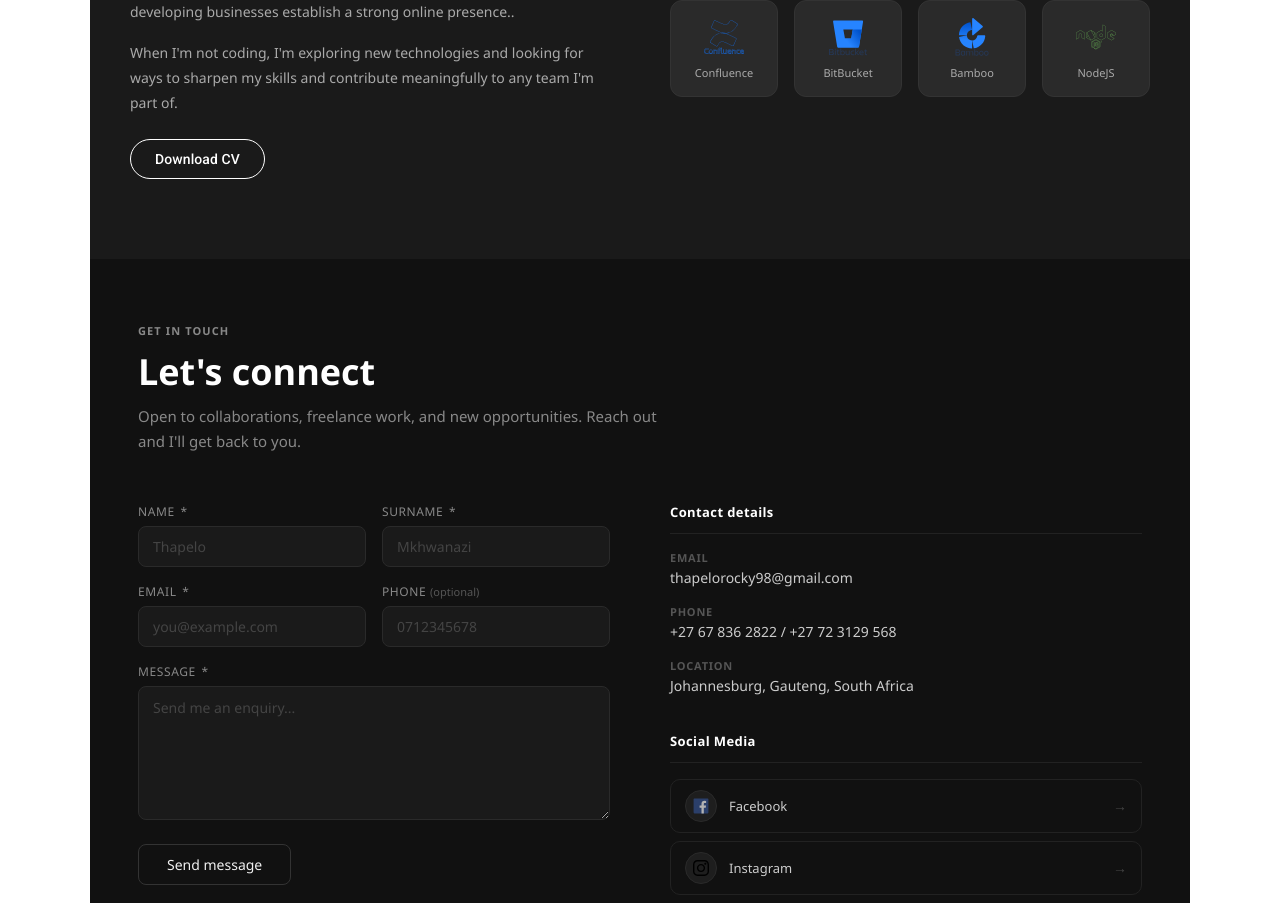
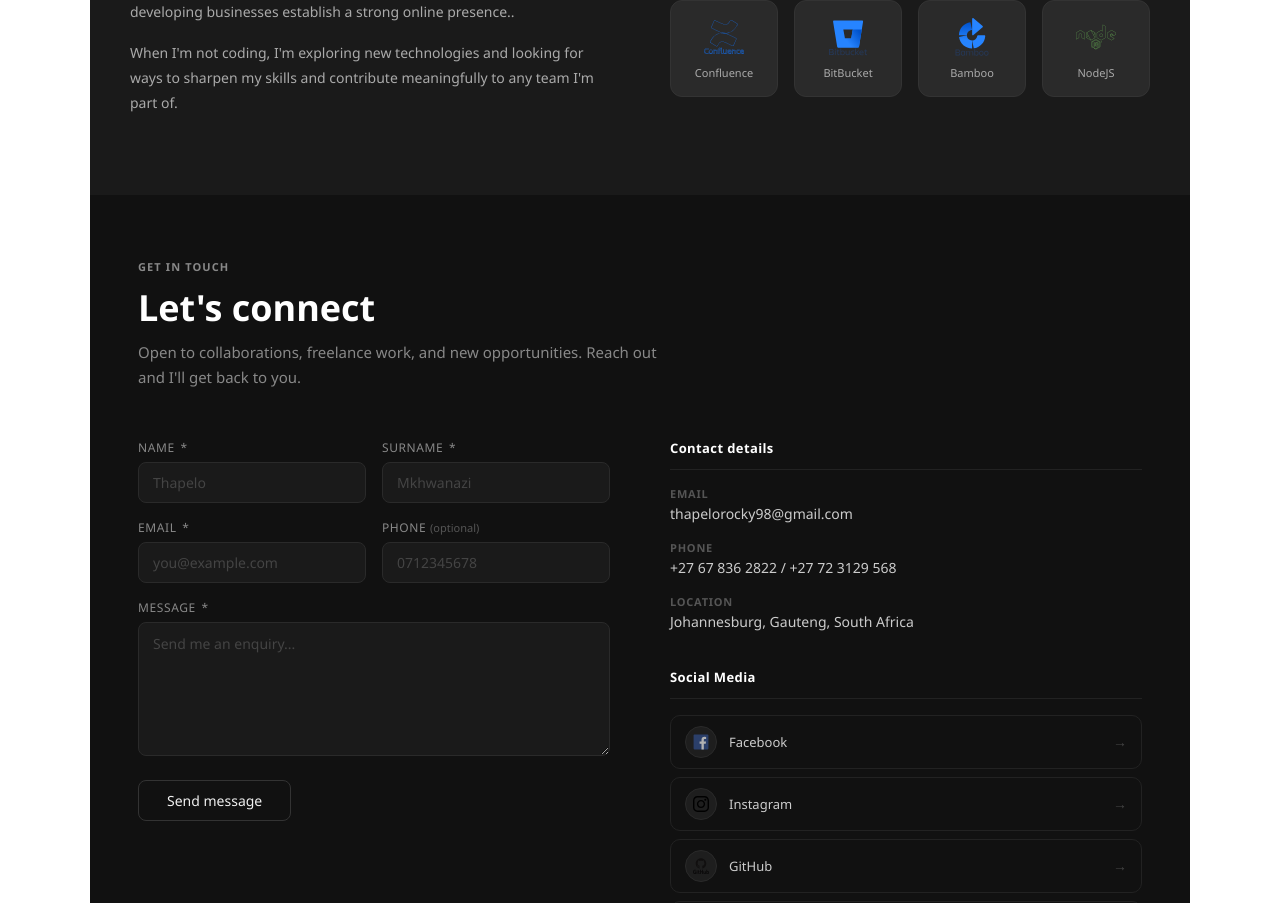
Before and after one commit to thapelorockymkhwanazi980212/thapelo-portfolio, an Angular app: page / in a window 1280 px wide. Shown: the part 858-1761 px from the top of the page. Built offline with nearby package versions, Linux system fonts and the light colour scheme.

Commit message:
Commenting out the Download CV button

```diff
--- a/src/app/components/about/about.component.html
+++ b/src/app/components/about/about.component.html
@@ -23,10 +23,10 @@
       to sharpen my skills and contribute meaningfully to any team I'm part of.
     </p>
 
-    <a href="assets/Thapelo_Mkhwanazi_cv.pdf" download="Thapelo_Mkhwanazi_cv.pdf"
-       mat-stroked-button class="cv-btn">
-       Download CV
-    </a>
+<!--    <a href="assets/Thapelo_Mkhwanazi_cv.pdf" download="Thapelo_Mkhwanazi_cv.pdf"-->
+<!--       mat-stroked-button class="cv-btn">-->
+<!--       Download CV-->
+<!--    </a>-->
 
   </div>
 
```
